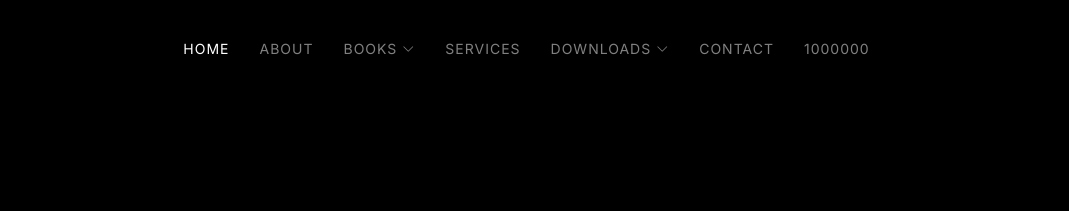
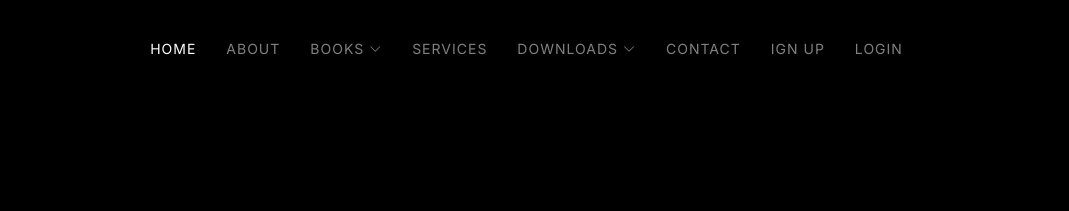
Before and after one commit to nardosagide/berea, a plain HTML site: page index.html in a window 1280 px wide. Shown: the top 211 px of the page, 211-1280 px from the left. Drawn offline with Linux system fonts and the light colour scheme.

Commit message:
Add files via upload

```diff
--- a/index.html
+++ b/index.html
@@ -90,7 +90,8 @@
             </ul>
 
           <li><a href="contact.html">Contact</a></li>
-          <li><a href="signup.html">1000000</a></li>
+          <li><a href="signup.html">ign up</a></li>
+           <li><a href="login.html">login</a></li>
         </ul>
 
         <i class="mobile-nav-toggle d-xl-none bi bi-list"></i>
```
